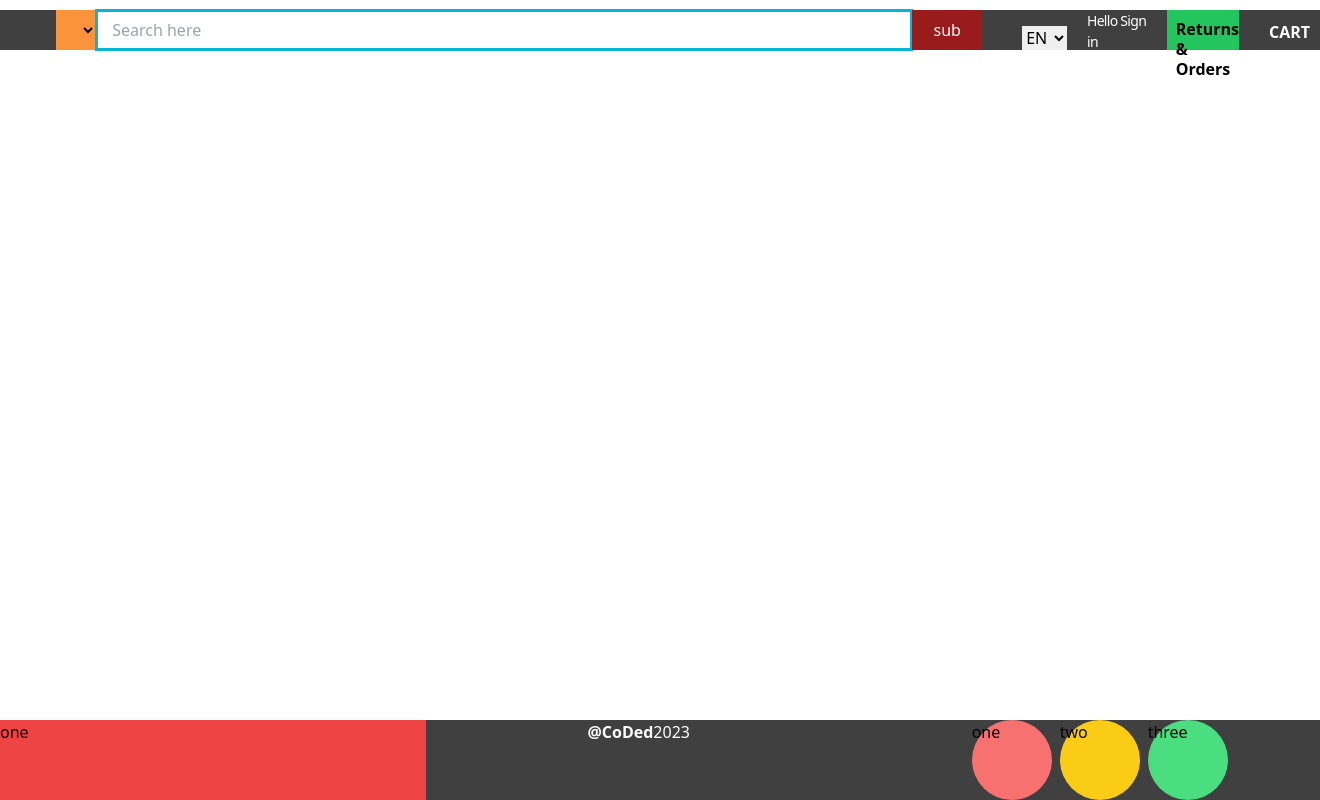
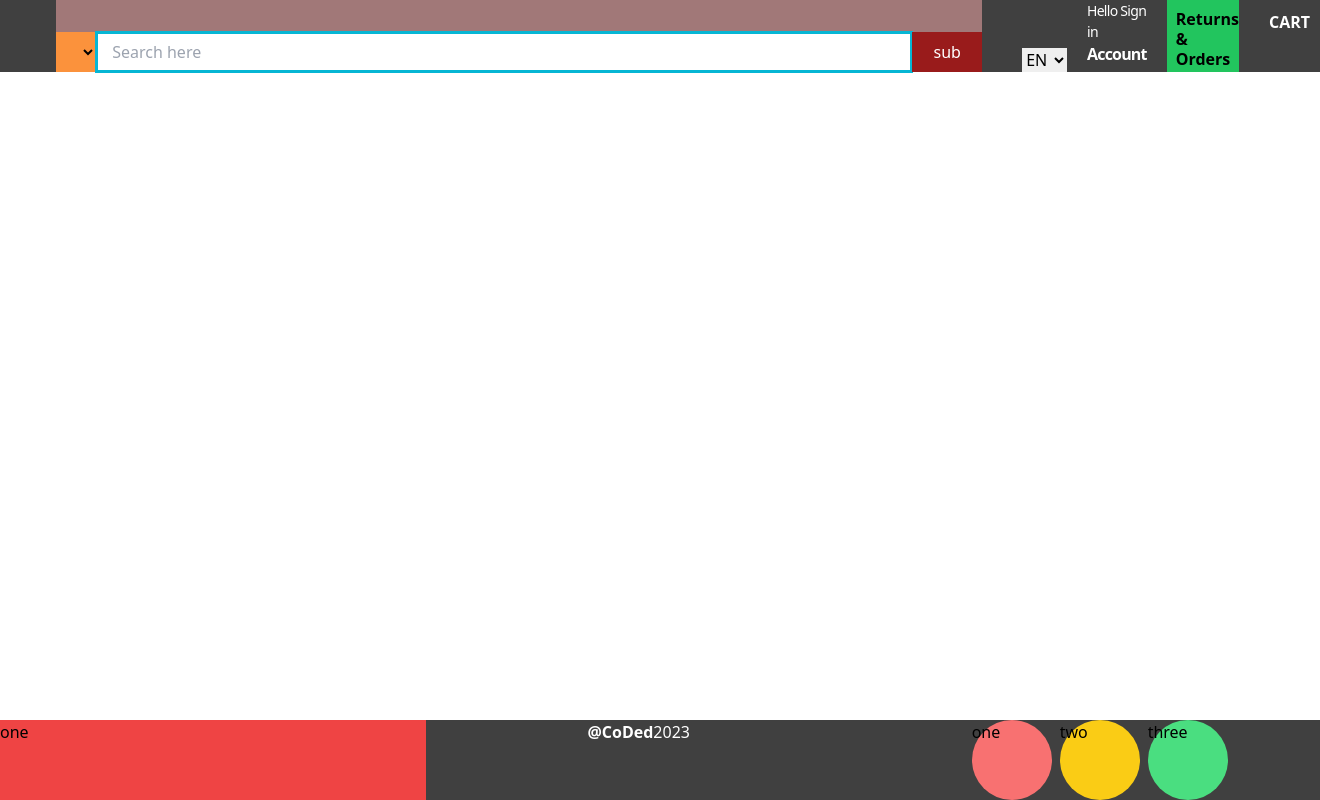
Before and after one commit to CoDedArch/Shopin-Backend, a Django app: template templates/base/base.html in a window 1320 px wide. Run offline with Django 4.2, Linux system fonts and the light colour scheme; the template is opened without the code that fills it, so the values that code supplies are empty; style sheets or scripts are compiled from the project's sources.

Commit message:
fix Header misposition

```diff
--- a/templates/base/base.html
+++ b/templates/base/base.html
@@ -7,18 +7,17 @@
     <title>{% block title %} {% endblock title%}</title>
     <link rel="stylesheet" href="{%static 'css/tailwind.css'%}">
 </head>
-<body class="flex flex-col min-h-[100vh]">
+<body class="m-0 flex flex-col min-h-[100vh]">
     <!-- group the interface into sections -->
     <!-- header -->
-    <header class="flex flex-row items-center justify-between h-[60px] bg-header-300 ">
+    <header class=" flex flex-row items-center justify-between h-[4.5em] bg-header-300 ">
         <div class="flex bg-black-400 xl:w-[24rem] w-[100px] md:w-[10em]
-        h-[40px] sm:w-[6em] text-white justify-center m-auto
-        p-[2px] "
+        h-[4.5em] sm:w-[6em] text-white justify-center m-auto p-[20px] "
         id="logo-container">
             {%block logo%} {%endblock%}
         </div>
-        <div class="bg-brown-400 xl:w-[58rem] md:w-[40em] h-[40px]
-        flex w-[22em] sm:w-[30em] justify-between"
+        <div class="bg-brown-400 xl:w-[58rem] md:w-[40em] h-[4.5em]
+        flex items-end w-[22em] sm:w-[30em] justify-between"
         id="search-area">
             <!-- following strictly the design -->
             <!-- <div class="bg-black-400" id="sm-container">hi</div>
@@ -35,26 +34,26 @@
                 <button class="bg-red-800 h-[40px] w-[70px] text-white">sub</button>
             </div>
         </div>
-        <div class="bg-black-400 xl:w-[39rem] w-[6rem] md:w-[29rem] h-[40px] sm:w-[10em] flex xl:space-x-[20px] items-stretch"
+        <div class="bg-black-400 xl:w-[39rem] w-[6rem] md:w-[29rem] h-[4.5em] sm:w-[10em] flex xl:space-x-[20px] items-stretch"
         id="user-area" >
             <!-- three divs -->
-            <div class="flex bg-inherit xl:basis-1/5 items-end place
+            <div class="flex bg-inherit xl:basis-[2em] items-end place
             hover:outline hover:outline-white hover:outline-1">
                 <select class="xl:h-[1.5em] xl:w-[2.8em] ml-[40px] hover:cursor-pointer" name="language" id="language-country">
                     <option value="EN">EN</option>
                 </select>
             </div>
-            <div class="bg-inherit xl:basis-1/5 pb-[4px] hover:outline hover:outline-white hover:outline-1 hover:underline text-white hover:cursor-pointer leading-tight">
-                <p class="leading-tight pb-1">
+            <div class="bg-inherit xl:basis-[5em] p-0 hover:outline hover:outline-white hover:outline-1 hover:underline text-white hover:cursor-pointer leading-tight">
+                <p class="">
                     <span class="tracking-tighter text-sm">Hello Sign in</span>
-                    <span class="tracking-tighter leading-normal font-semibold">
-                        Account and list
+                    <span class="tracking-tighter leading-normal font-bold">
+                        Account & List
                     </span>
                 </p>
             </div>
             <div class="bg-green-500 pt-[9px] pl-[9px] xl:basis-1/4 hover:outline hover:outline-white hover:outline-1 hover:underline">
                 <p class="font-bold lg:leading-tight">Returns & Orders</p></div>
-            <div class="bg-inherit xl:basis-1/5 text-center p-[10px]">
+            <div class="bg-inherit xl:basis-[20px] text-center p-[10px]">
                 <p class="font-bold text-white uppercase">Cart</p>
             </div>
         </div>
```
